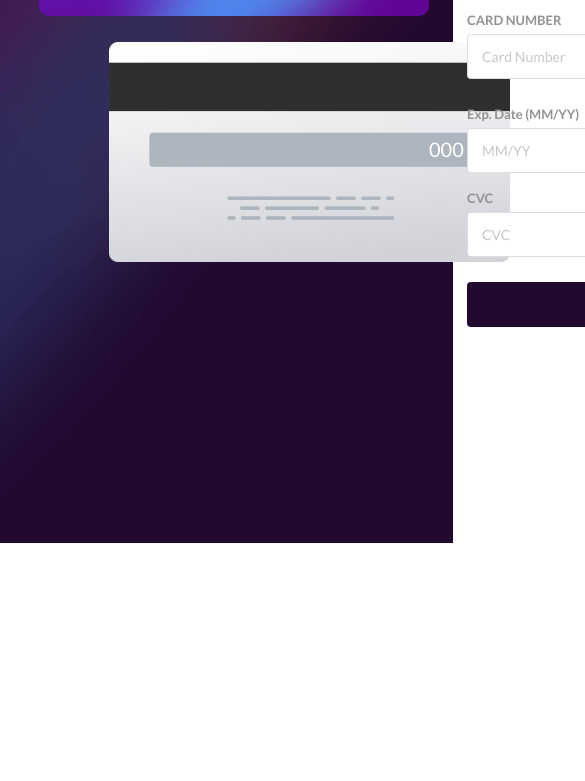
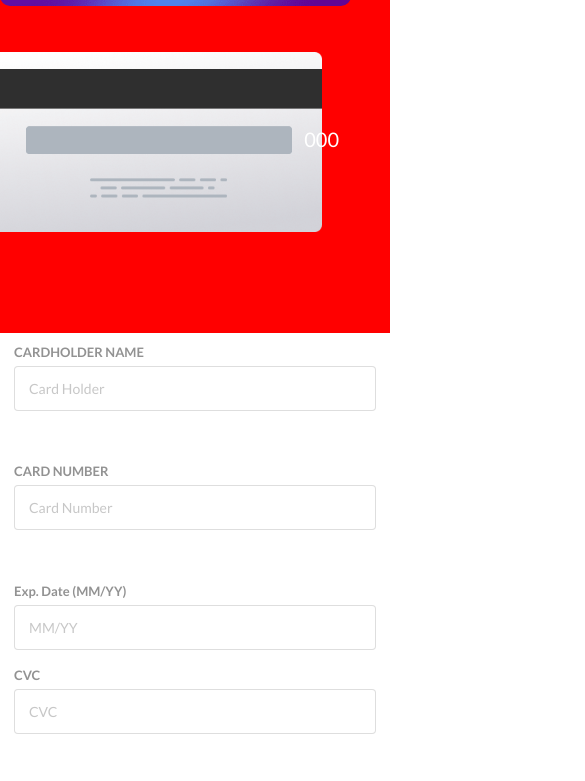
Before and after one commit to kamjohn777/interactive-payment-card, a plain HTML site: page interactive-card-details-form-main/index.html in a window 390 px wide. Shown: the part 301-1082 px from the top of the page, 585 px wide, since content can reach past the window. Before the commit the page ends 849 px from the top, so only its background shows below. Drawn offline with nearby package versions, Linux system fonts and the light colour scheme.

Commit message:
working on card display for mobile

```diff
--- a/interactive-card-details-form-main/index.html
+++ b/interactive-card-details-form-main/index.html
@@ -8,9 +8,17 @@
     <title>Interactive Card</title>
   </head>
   <body>
+    <!-- <div class="gradient-wrap">
+      <img src="./images/bg-main-desktop.png" alt="Background" />
+    </div> -->
+
     <div class="gradient-wrap">
-      <img src="./images/bg-main-desktop.png" alt="Background" />
-    </div>
+      <picture>
+          <source media="(min-width: 300px) and (max-width: 1000px)" srcset="./images/bg-main-mobile.png">
+          <source media="(min-width: 701px)" srcset="./images/bg-main-desktop.png">
+          <img src="./images/bg-main-desktop.png" alt="Background" /> <!-- Fallback for browsers that do not support the picture element -->
+      </picture>
+  </div>
 
     <!-- card images section -->
     <div class="image-content-wrap">
--- a/interactive-card-details-form-main/styles.css
+++ b/interactive-card-details-form-main/styles.css
@@ -180,3 +180,71 @@ body {
     color: red;
     font-size: 12px;
 }
+
+
+@media only screen and (min-width: 301px) and (max-width: 1000px) {
+    body {
+        display: flex;
+        flex-direction: column;
+        height: fit-content;
+    }
+
+
+    .image-content-wrap {
+        position: absolute;
+        left: 0;
+        top: 10%;
+        width: 100%;
+        /* height: 550px; */
+        /* height: 500px; */
+        display: flex;
+        background: red;
+        flex-direction: column;
+        justify-content: space-around;
+    }
+
+    .gradient-wrap img {
+        /* height: 100vh; */
+        object-fit: cover;
+        height: 350px;
+        width: 100%;
+    }
+
+    .content-form-wrap {
+        /* background: red; */
+        width: 100%;
+        height: 100vh;
+        display: flex;
+        flex-direction: column;
+        align-items: center;
+        justify-content: space-evenly;
+        margin-top: 109px;
+    }
+
+    .ui.form.segment {
+        width: 100%;
+        height: 551px;
+        background: transparent;
+        display: flex;
+        flex-direction: column;
+        justify-content: space-around;
+        border: none;
+        box-shadow: none;
+    }
+
+    .card-images.ci1 {
+        background: url(./images/bg-card-front.png) no-repeat center center;
+        background-size: cover;
+        position: relative;
+        height: 200px;
+        width: 90%;
+        border-radius: 10px;
+    }
+
+    .image-content-wrap img {
+        height: 180px;
+        position: relative;
+        bottom: 0px;
+        left: -24%;
+    }
+  }
```
